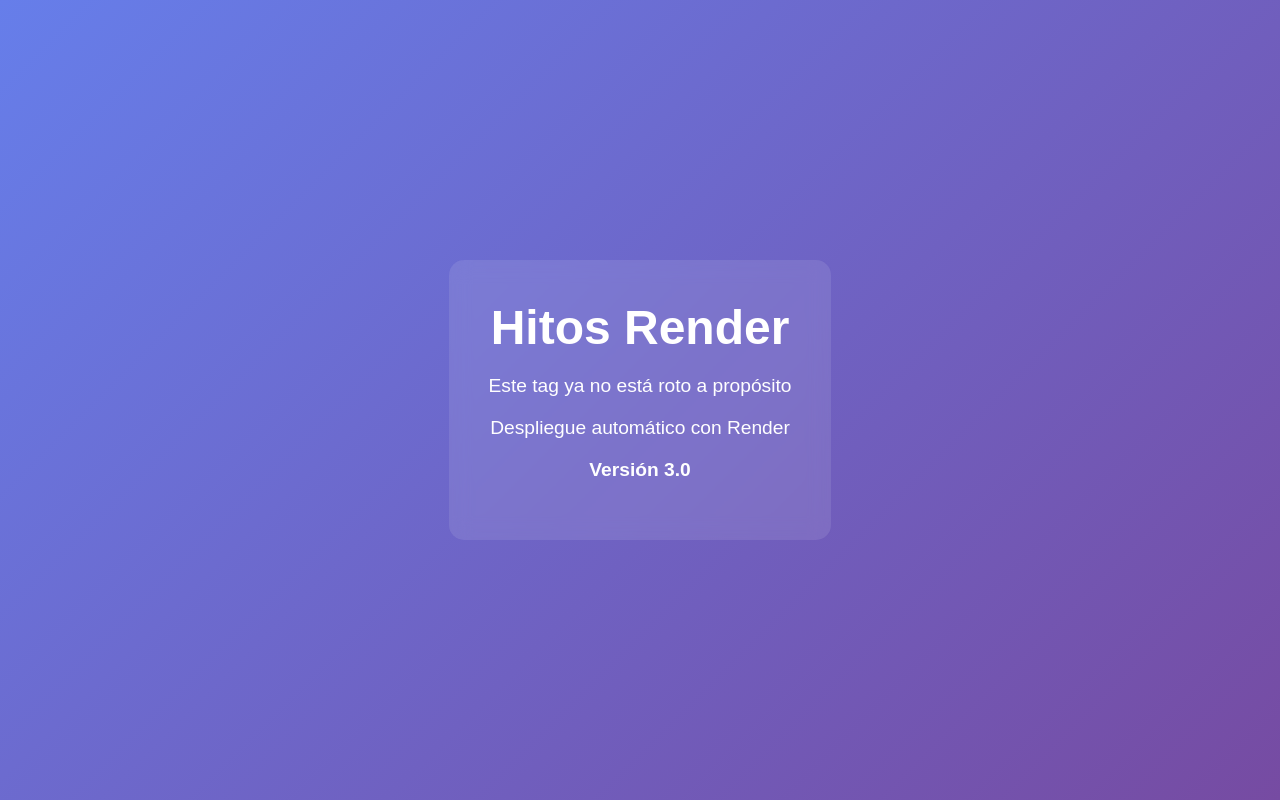
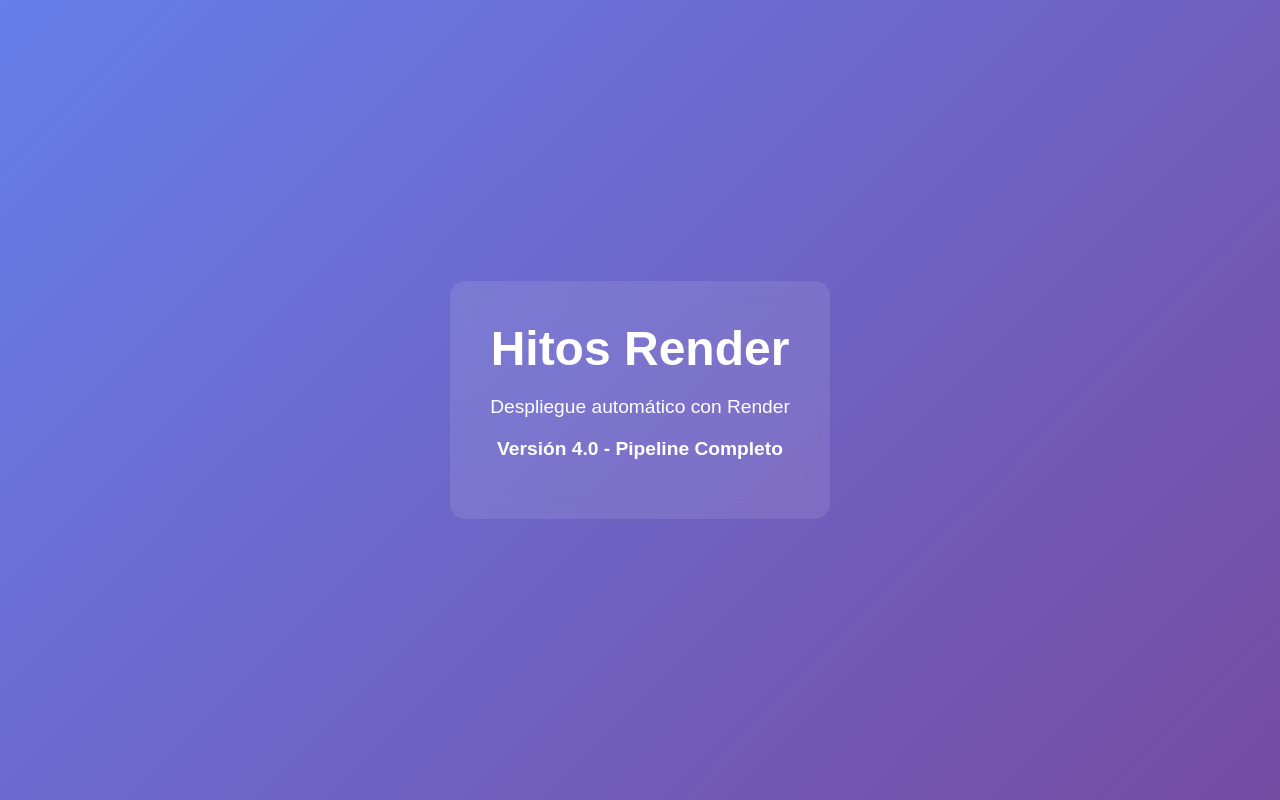
Before and after one commit to eChrls/Retos_Render, a website: page index.html in a window 1280 px wide. Drawn offline with Linux system fonts and the light colour scheme.

Commit message:
pipeline completo

```diff
--- a/index.html
+++ b/index.html
@@ -35,9 +35,8 @@
   <body>
     <div class="container">
       <h1>Hitos Render</h1>
-      <p>Este tag ya no está roto a propósito</p>
       <p>Despliegue automático con Render</p>
-      <p><strong>Versión 3.0</strong></p>
+      <p><strong>Versión 4.0 - Pipeline Completo</strong></p>
     </div>
   </body>
 </html>
```
